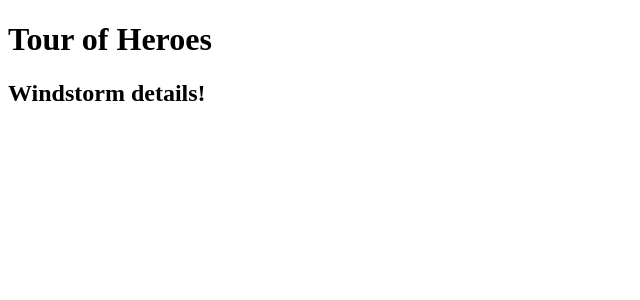
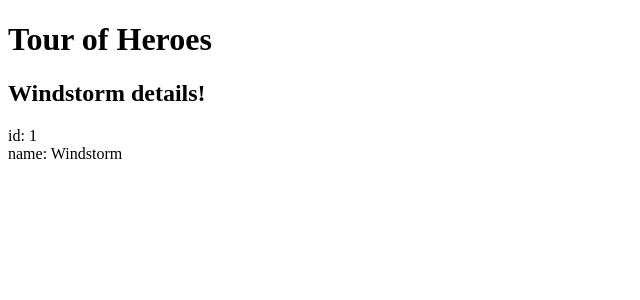
Before and after one commit to bomb0069/angular2-hero, an Angular app: page / in a window 1280 px wide. Shown: the top 300 px of the page, without its empty margins (0-640 px from the left). Built offline with nearby package versions, Linux system fonts and the light colour scheme.

Commit message:
add id and name into page

```diff
--- a/src/app/app.component.ts
+++ b/src/app/app.component.ts
@@ -2,7 +2,7 @@ import { Component } from '@angular/core';
 
 @Component({
   selector: 'app-root',
-  template: '<h1>{{title}}</h1><h2>{{hero.name}} details!</h2>',
+  template: '<h1>{{title}}</h1><h2>{{hero.name}} details!</h2><div><label>id: </label>{{hero.id}}</div><div><label>name: </label>{{hero.name}}</div>',
 })
 export class AppComponent {
   title = 'Tour of Heroes';
```
Also changed, not shown: 1 other file (tests, documents, lock files or other folders).
